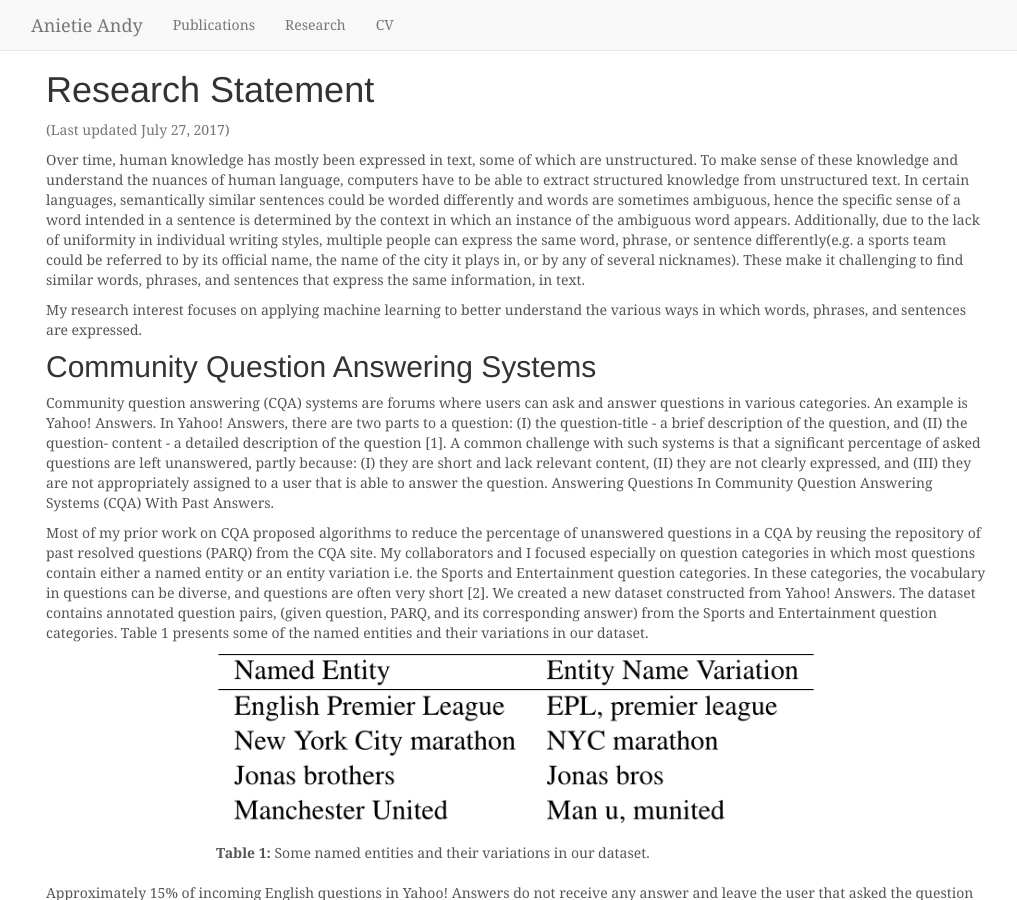
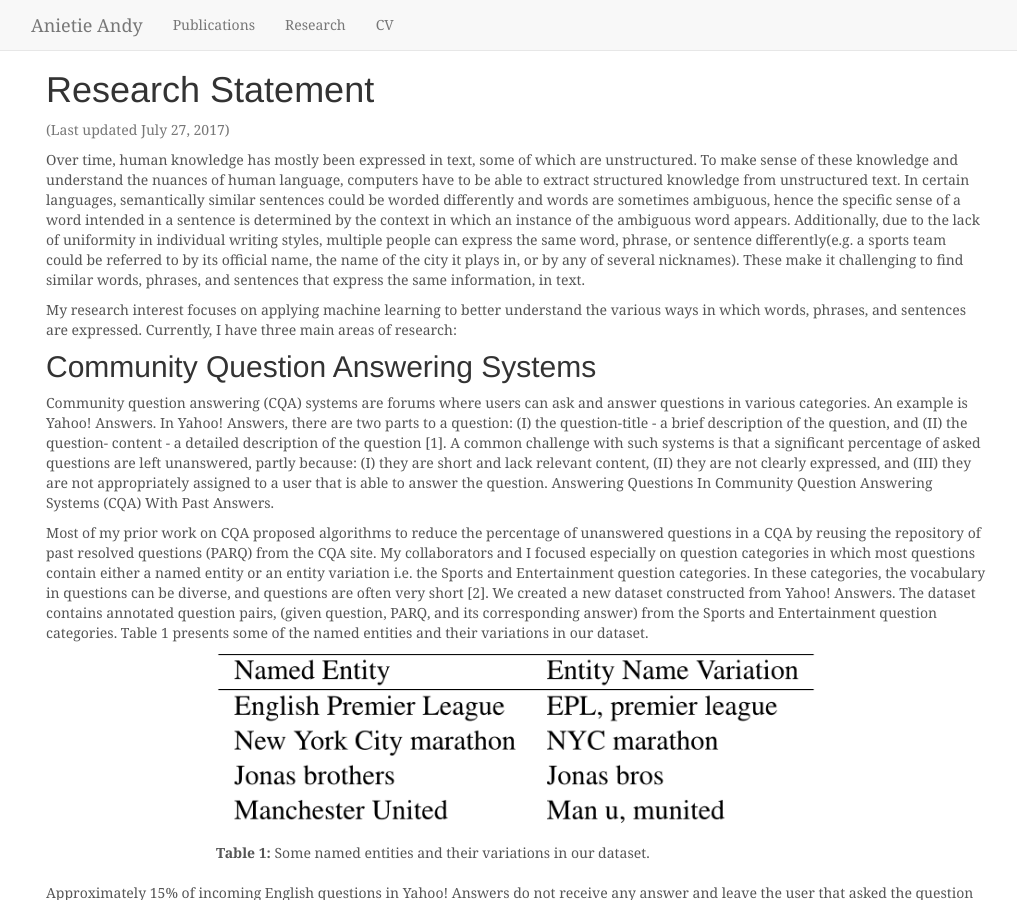
Before and after one commit to anietieandy/anietieandy.github.io, a Jekyll site: the page built from research.md, in a window 1280 px wide and 900 px high. Shown: the whole window, without its empty margins (124-1141 px from the left). Built offline with Jekyll 4.4.1, drawn with Linux system fonts in a browser that asks for light colours; nearby versions of some CDN libraries.

Commit message:
update research

```diff
--- a/research.md
+++ b/research.md
@@ -48,7 +48,8 @@
 
 Over time, human knowledge has mostly been expressed in text, some of which are unstructured. To make sense of these knowledge and understand the nuances of human language, computers have to be able to extract structured knowledge from unstructured text. In certain languages, semantically similar sentences could be worded differently and words are sometimes ambiguous, hence the specific sense of a word intended in a sentence is determined by the context in which an instance of the ambiguous word appears. Additionally, due to the lack of uniformity in individual writing styles, multiple people can express the same word, phrase, or sentence differently(e.g. a sports team could be referred to by its official name, the name of the city it plays in, or by any of several nicknames). These make it challenging to find similar words, phrases, and sentences that express the same information, in text.
 
-My research interest focuses on applying machine learning to better understand the various ways in which words, phrases, and sentences are expressed.
+My research interest focuses on applying machine learning to better understand the various ways in which words, phrases, and sentences are expressed. Currently, I have three main areas of research:
+
 
 ## Community Question Answering Systems
 
```
